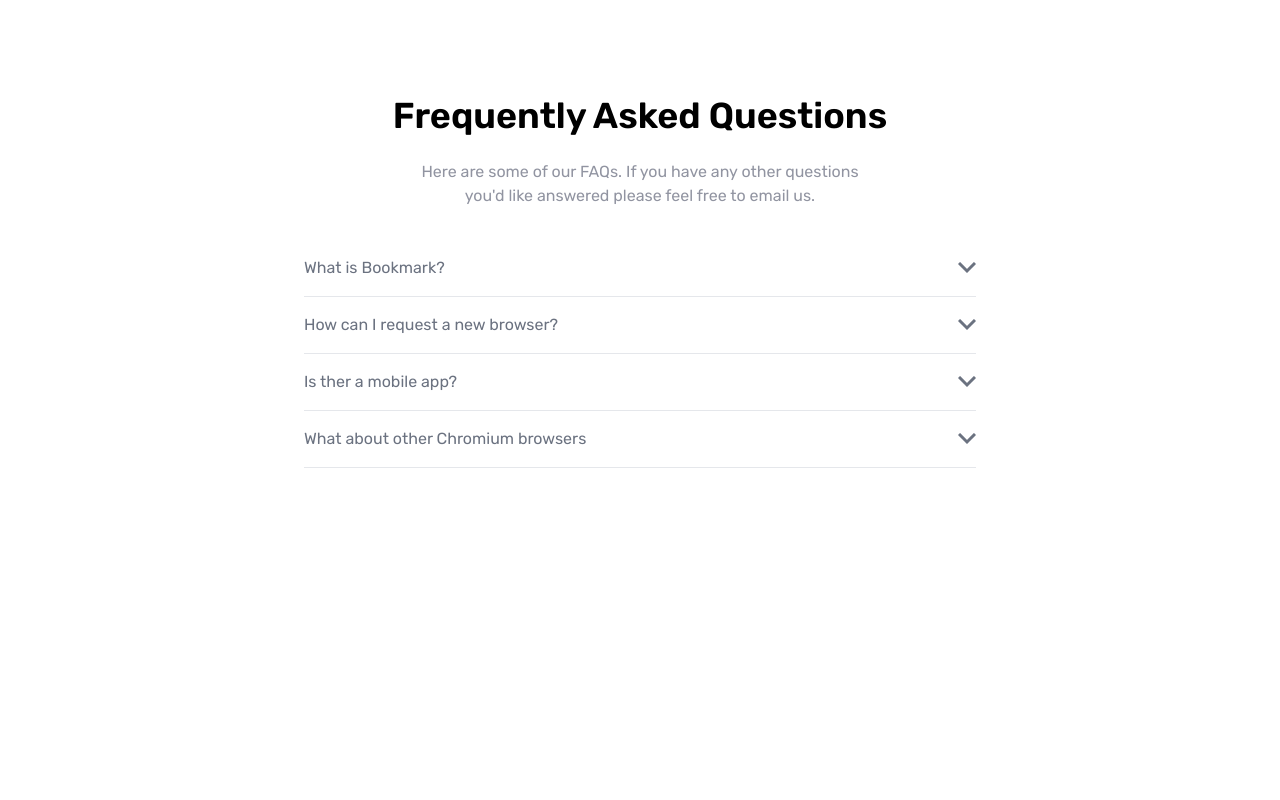
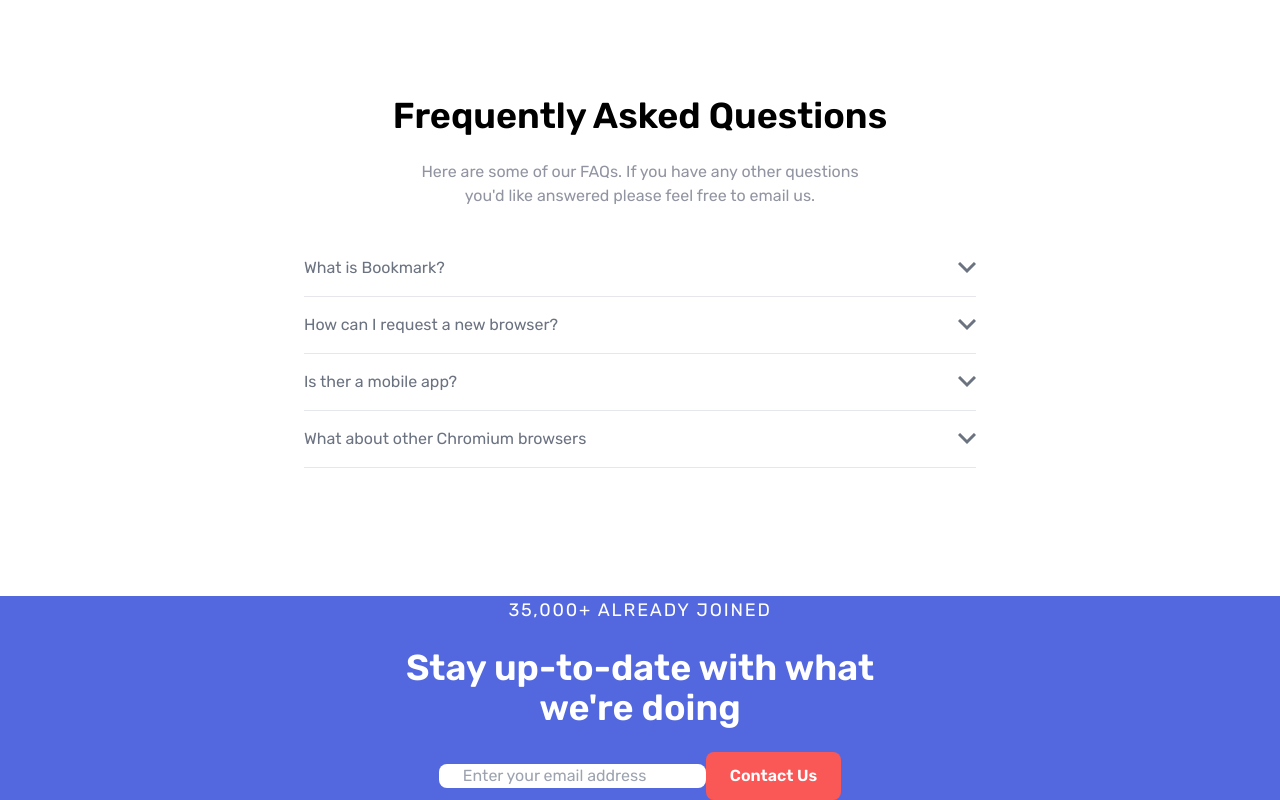
Before and after one commit to graysteven/bookmark-with-tailwind-css, a website: page index.html in a window 1280 px wide. Shown: the part 2198-2998 px from the top of the page. Before the commit the page ends 2794 px from the top, so only its background shows below. Drawn offline with Linux system fonts and the light colour scheme.

Commit message:
feat: add the Newsletter section

```diff
--- a/index.html
+++ b/index.html
@@ -564,5 +564,43 @@
         </div>
       </div>
     </section>
+
+    <!-- Newsletter Section -->
+    <section id="newsletter" class="bg-softBlue">
+      <!-- Main Container -->
+      <div class="max-w-lg mx-auto py-24">
+        <p
+          class="mb-6 text-lg tracking-widest text-center text-white uppercase"
+        >
+          35,000+ Already Joined
+        </p>
+        <h2
+          class="px-3 mb-6 text-3xl font-semibold text-center text-white md:text-4xl"
+        >
+          Stay up-to-date with what we're doing
+        </h2>
+
+        <!-- Form -->
+        <form
+          class="flex flex-col items-start justify-center max-w-2xl mx-auto space-y-6 text-base px-6 md:flex-row md:space-y-0 md:space-x-4 md:px-0"
+        >
+          <!-- Input & Button Container -->
+          <div
+            class="flex flex-col items-center justify-between mx-auto md:flex-row md:mx-0"
+          >
+            <input
+              type="text"
+              class="flex-1 px-6 pt-3 pb-2 mb-4 rounded-lg border-1 border-white focus:outline-none md:mr-3 md:mb-0"
+              placeholder="Enter your email address"
+            />
+            <input
+              type="submit"
+              class="inline-flex px-6 py-3 font-semibold text-center text-white duration-200 transform rounded-lg cursor-pointer focus:outline-none bg-softRed hover:opacity-90"
+              value="Contact Us"
+            />
+          </div>
+        </form>
+      </div>
+    </section>
   </body>
 </html>
```
Also changed, not shown: css/style.css.
